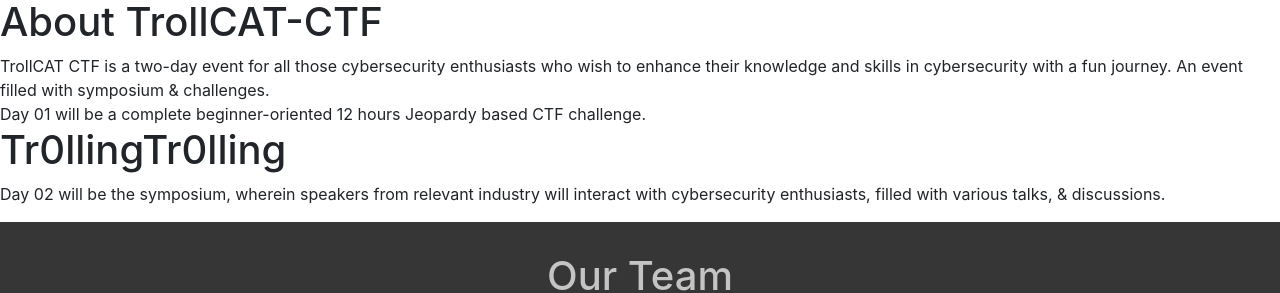
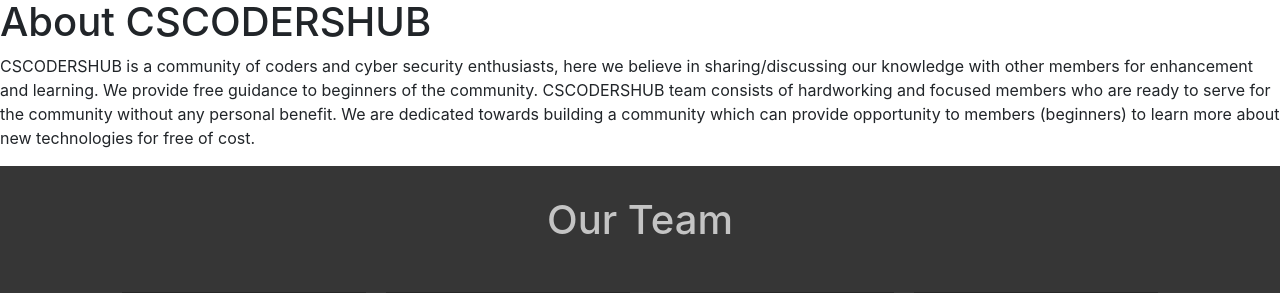
Before and after one commit to harshrai12/cshub-landing, a Gatsby site: page / in a window 1280 px wide. Shown: the part 2315-2608 px from the top of the page. Built offline with nearby package versions, Linux system fonts and the light colour scheme; Gatsby itself is replaced by a stand-in of ours.

```diff
--- a/src/pages/index.js
+++ b/src/pages/index.js
@@ -51,19 +51,10 @@ const Home = props => (
       </div>
     </div>
 
-
     <div className="abouts-section">
-      <h1>About TrollCAT-CTF</h1>
+      <h1>About CSCODERSHUB</h1>
       <p className="about-text">
-      TrollCAT CTF is a two-day event for all those cybersecurity enthusiasts who wish to enhance their knowledge and skills in cybersecurity with a fun journey. An event filled with symposium & challenges.
-
-
-      <ul className="ctfsubs">
-      <li className="ctfsubs">Day 01 will be a complete beginner-oriented 12 hours Jeopardy based CTF challenge.</li>
-      <h1 className="hidden-text">Tr0llingTr0lling</h1>
-      <li className="ctfsubs">Day 02 will be the symposium, wherein speakers from relevant industry will interact with cybersecurity enthusiasts, filled with various talks, & discussions.</li>
-      </ul>
-
+      CSCODERSHUB is a community of coders and cyber security enthusiasts, here we believe in sharing/discussing our knowledge with other members for enhancement and learning. We provide free guidance to beginners of the community. CSCODERSHUB team consists of hardworking and focused members who are ready to serve for the community without any personal benefit. We are dedicated towards building a community which can provide opportunity to members (beginners) to learn more about new technologies for free of cost.
       </p>
       <Team/>
     </div>
--- a/src/styles/_base.scss
+++ b/src/styles/_base.scss
@@ -1,5 +1,3 @@
-
-
 @import url('https://fonts.googleapis.com/css2?family=Montserrat:wght@300&family=Roboto:wght@300&display=swap');
 @import url('https://fonts.googleapis.com/css2?family=Audiowide&display=swap');
 @import url('https://fonts.googleapis.com/css2?family=Audiowide&family=Titillium+Web&display=swap');
```
